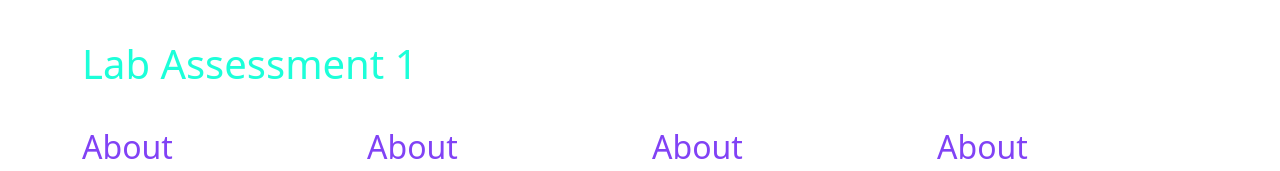
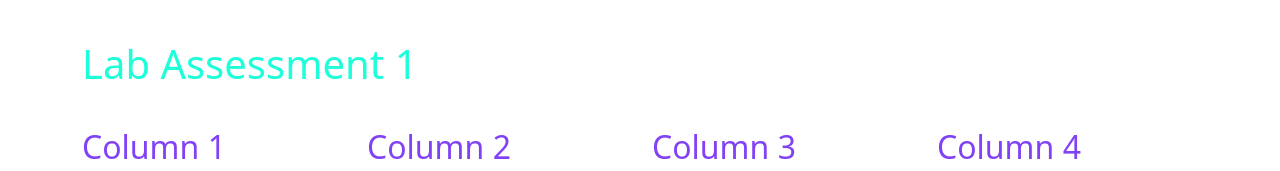
Before and after one commit to dSatasiya/comp-6062-lab-assessment-1, a plain HTML site: page index.html in a window 1280 px wide. Shown: the top 171 px of the page. Drawn offline with nearby package versions, Linux system fonts and the light colour scheme; files that its build step writes are made by us from their sources; a script that the page names is missing.

Commit message:
Update index.html

```diff
--- a/index.html
+++ b/index.html
@@ -18,19 +18,19 @@
         <main>
             <div class="row">
                 <div class="col-md-3 box">
-                    <h2 class="headingSecondary">About</h2>
+                    <h2 class="headingSecondary">Column 1</h2>
                         <p>Lorem ipsum dolor sit amet consectetur adipisicing elit. Explicabo illo minima.</p>
                 </div>
                 <div class="col-md-3 box2">
-                    <h2 class="headingSecondary">About</h2>
+                    <h2 class="headingSecondary">Column 2</h2>
                         <p>Lorem ipsum dolor sit amet consectetur adipisicing elit. Explicabo illo minima.</p>
                 </div>
                 <div class="col-md-3 box">
-                    <h2 class="headingSecondary">About</h2>
+                    <h2 class="headingSecondary">Column 3</h2>
                         <p>Lorem ipsum dolor sit amet consectetur adipisicing elit. Explicabo illo minima.</p>
                 </div>
                 <div class="col-md-3 box2">
-                    <h2 class="headingSecondary">About</h2>
+                    <h2 class="headingSecondary">Column 4</h2>
                         <p>Lorem ipsum dolor sit amet consectetur adipisicing elit. Explicabo illo minima.</p>
                 </div>
             </div>
```
